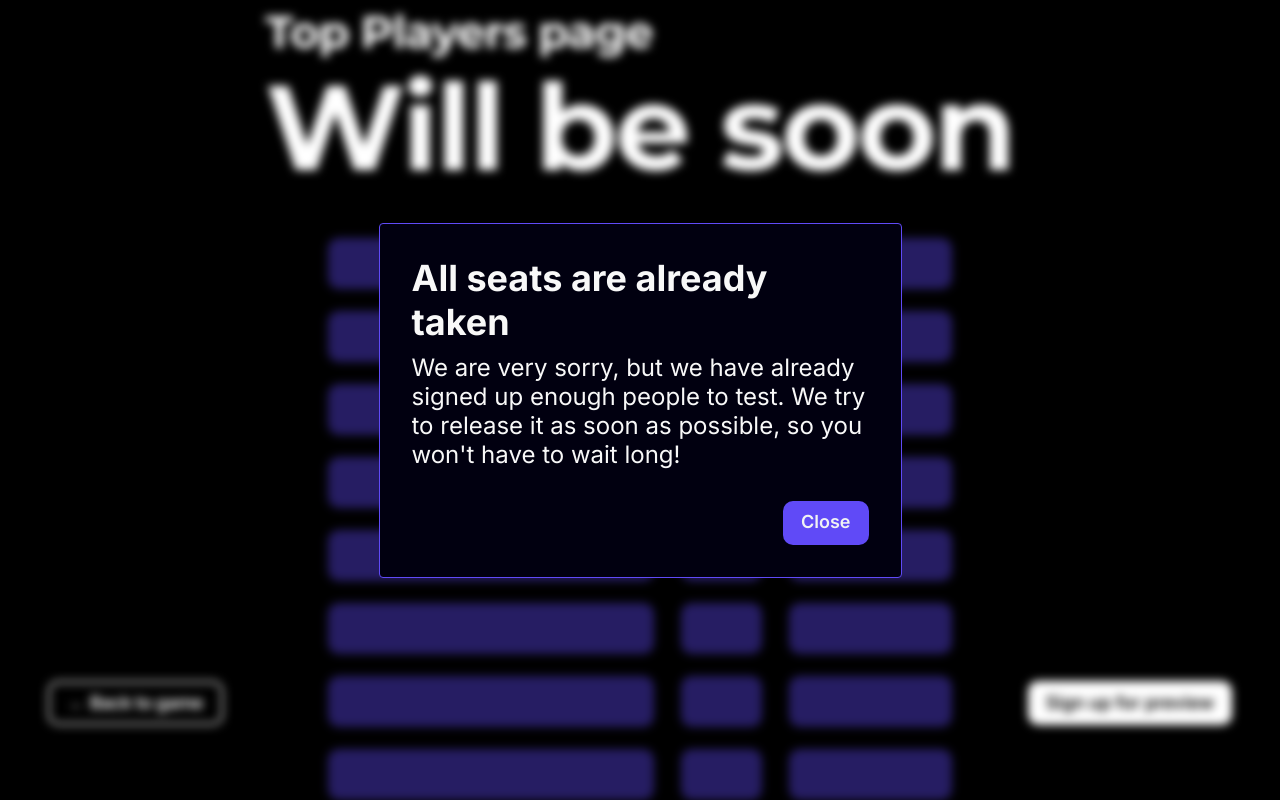
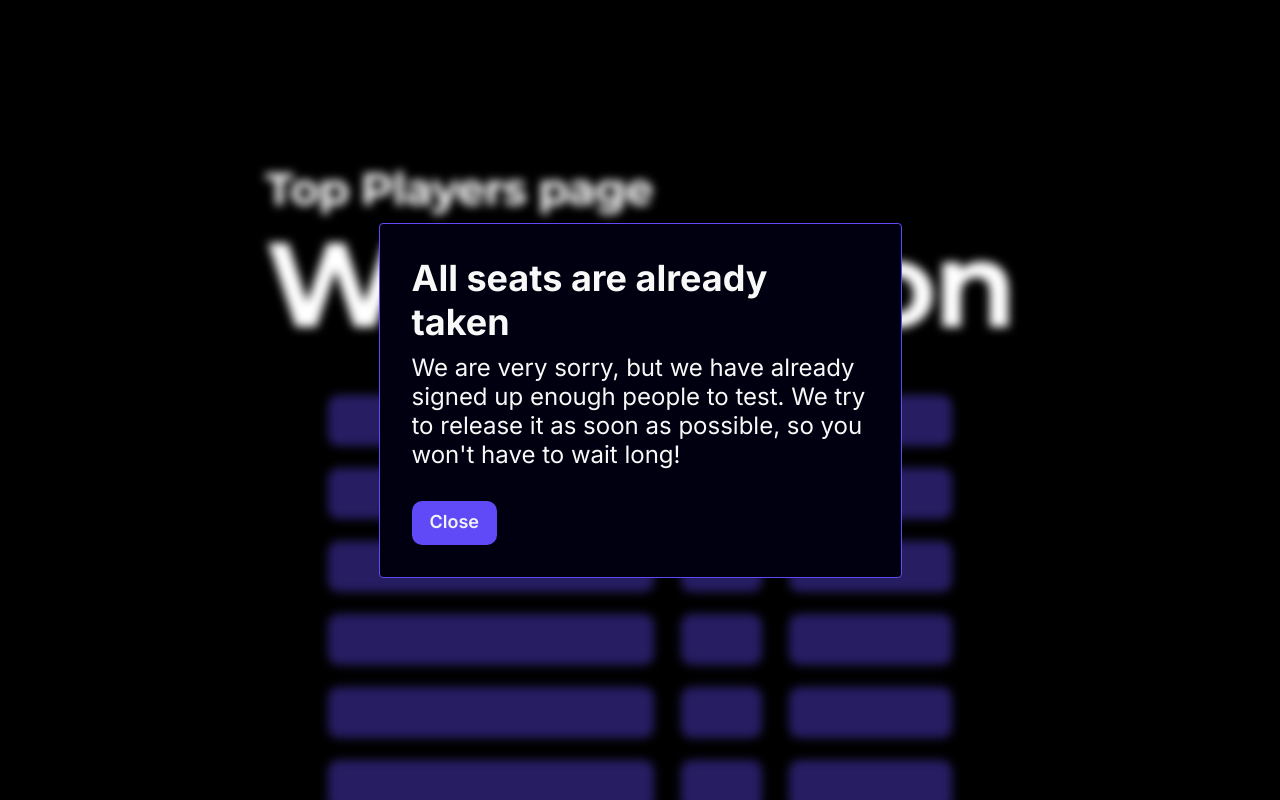
Before and after one commit to mbuslenko/pixold-web, a React (Create React App) app: page /score in a window 1280 px wide. Both pictures are taken after a click on the button "Sign up for preview". Built offline with nearby package versions, Linux system fonts and the light colour scheme.

Commit message:
top-page: finish top-page

```diff
--- a/src/components/ui-kit/interfaces.ts
+++ b/src/components/ui-kit/interfaces.ts
@@ -90,5 +90,4 @@ export interface IModalProps {
   colorsClassName?: string;
   sizeClassName?: string;
   position?: IModalPosition;
-  buttonContainerClassName?: string;
 }
--- a/src/components/ui-kit/modal/Modal.tsx
+++ b/src/components/ui-kit/modal/Modal.tsx
@@ -6,7 +6,6 @@ export const Modal: React.FC<IModalProps> = ({
   sizeClassName,
   colorsClassName,
   positionClassName,
-  buttonContainerClassName,
   position,
   heading,
   text,
@@ -22,7 +21,7 @@ export const Modal: React.FC<IModalProps> = ({
       <h2 className={styles.heading}>{heading}</h2>
       <p className={styles.text}>{text}</p>
       {children && (
-        <div className={buttonContainerClassName ?? styles['button-container']}>
+        <div className={styles['button-container']}>
           {React.Children.map(children, (value, index) => (
             <div className={styles['button-wrapper']} key={index}>
               {value}
--- a/src/pages/errorsPages/ErrorPage.scss
+++ b/src/pages/errorsPages/ErrorPage.scss
@@ -80,7 +80,7 @@
   background-color: $white;
 }
 
-@media screen and (max-width: 780px) {
+@media screen and (max-width: $screen-max-width-small) {
   .hexagon1 {
     height: 25%;
     top: -9%;
--- a/src/pages/topPage/TopPage.scss
+++ b/src/pages/topPage/TopPage.scss
@@ -8,7 +8,9 @@
   position: relative;
 }
 
-.top-wrap.is-blurred {
+//TODO: move is-blurred class to shared folder
+
+.is-blurred {
   filter: blur(5px);
 }
 
@@ -52,7 +54,6 @@
   display: grid;
   grid-template-columns: 4fr 1fr 2fr;
   grid-template-rows: auto;
-  /*   grid-template-areas: 'cell1 cell2 cell3'; */
   gap: 22px 27px;
   margin: 0 auto;
 }
@@ -62,18 +63,6 @@
   border-radius: 11px;
   height: 51px;
 }
-
-/* .cell-1 {
-  grid-area: cell1;
-}
-
-.cell-2 {
-  grid-area: cell2;
-}
-
-.cell-3 {
-  grid-area: cell3;
-} */
 
 .top-desc {
   padding-top: 25px;
@@ -92,12 +81,10 @@
   letter-spacing: -0.02em;
   color: #ffffff;
   border: 2px solid #ffffff;
-  /*  flex-shrink: 0; */
 }
 
 .top-show {
   background: #ffffff;
-  /* flex-shrink: 0; */
 }
 
 .top-modal-wrapper {
@@ -117,18 +104,12 @@
   padding: 32px;
 }
 
-.top-btn-close-container {
-  padding-top: 32px;
-  display: flex;
-  justify-content: flex-end;
-}
-
 .top-btn-close {
   background: $purple;
   color: $font-grey;
 }
 
-@media screen and (max-width: $screen-max-width-mobile) {
+@media screen and (max-width: $screen-max-width-small) {
   .top-content {
     display: block;
   }
@@ -151,9 +132,6 @@
   .top-table {
     padding-top: 15px;
     grid-template-columns: 5fr 2fr;
-    /* grid-template-areas: 'cell1 cell3'; */
-
-    /* width: 425px;*/
   }
 
   .top-back-wrap,
@@ -169,12 +147,4 @@
   .top-modal-size {
     width: 335px;
   }
-
-  .top-btn-close-container {
-    justify-content: flex-start;
-  }
-
-  /*   .top-show-wrap {
-    right: 3.75%;
-  } */
 }
--- a/src/pages/topPage/TopPage.tsx
+++ b/src/pages/topPage/TopPage.tsx
@@ -9,6 +9,8 @@ import { Modal } from '../../components/ui-kit/modal/Modal';
 import './TopPage.scss';
 import { TopPlayer } from './TopPlayer';
 
+//TODO: scroll container if 50 players and realization background-gradient
+
 const arrTopPlayers = [
   { username: '', place: '', score: '' },
   { username: '', place: '', score: '' },
@@ -19,6 +21,11 @@ const arrTopPlayers = [
   { username: '', place: '', score: '' },
   { username: '', place: '', score: '' },
 ];
+
+const modalHeading = 'All seats are already taken';
+
+const modalText =
+  "We are very sorry, but we have already signed up enough people to test. We try to release it as soon as possible, so you won't have to wait long!";
 
 export const TopPage: React.FC = () => {
   const [isVisibleModalPreview, setIsVisibleModalPreview] = useState<boolean>(false);
@@ -33,32 +40,22 @@ export const TopPage: React.FC = () => {
     unblockScrolling();
   };
 
-  const modalHeading = 'All seats are already taken';
-
-  const modalText =
-    "We are very sorry, but we have already signed up enough people to test. We try to release it as soon as possible, so you won't have to wait long!";
-
   return (
     <>
-      <div className={`top-wrap ${isVisibleModalPreview && 'is-blurred'}`}>
-        <div className="top-content">
+      <div className={`top-content ${isVisibleModalPreview && 'is-blurred'}`}>
         <div className="top-back-wrap">
           <Link to="/game">
             <Button text="← Back to game" priority="secondary" className="top-back" />
           </Link>
         </div>
         <div className="top-info">
+          <div className="top-heading-container">
             <h1 className="top-title">Top Players page</h1>
-            <div className="top-desc">Will be soon</div>
+            <h2 className="top-desc">Will be soon</h2>
+          </div>
           <div className="top-table">
-              {arrTopPlayers.map((_, index) => {
-                return (
-                  <TopPlayer
-                    username={arrTopPlayers[index].username}
-                    place={arrTopPlayers[index].place}
-                    score={arrTopPlayers[index].score}
-                  />
-                );
+            {arrTopPlayers.map((value) => {
+              return <TopPlayer username={value.username} place={value.place} score={value.score} />;
             })}
           </div>
         </div>
@@ -66,15 +63,9 @@ export const TopPage: React.FC = () => {
           <Button text="Sign up for preview" priority="primary" className="top-show" onClick={showModalPreview} />
         </div>
       </div>
-      </div>
       {isVisibleModalPreview && (
         <div className="top-modal-wrapper">
-          <Modal
-            heading={modalHeading}
-            text={modalText}
-            sizeClassName="top-modal-size"
-            buttonContainerClassName="top-btn-close-container"
-          >
+          <Modal heading={modalHeading} text={modalText} sizeClassName="top-modal-size">
             <Button text="Close" priority="primary" className="top-btn-close" onClick={hideModalPreview} />
           </Modal>
         </div>
```
Lines whose indentation alone changed are shown as unchanged.
